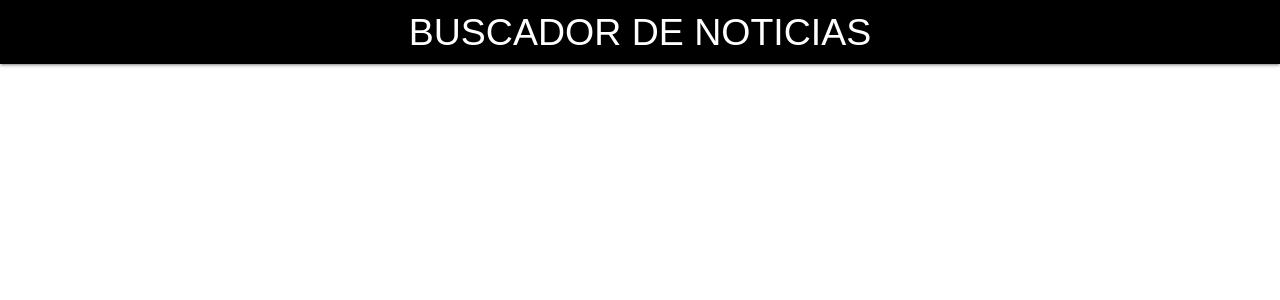
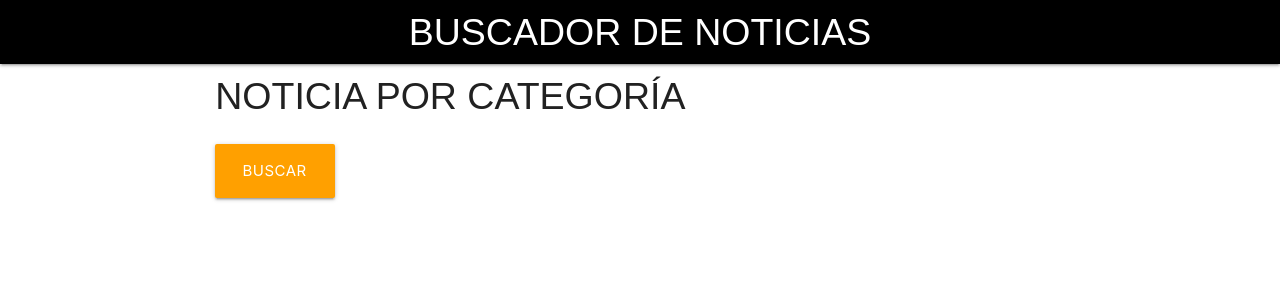
Before and after one commit to jcarlosj/React-Project-ColombiaNews-U-JPdTV, a React (Create React App) app: page / in a window 1280 px wide. Shown: the top 300 px of the page. Built offline with nearby package versions, Linux system fonts and the light colour scheme; a web font is replaced by a local one.

Commit message:
[+] Component > SearchForm: Implements

```diff
--- a/src/App.js
+++ b/src/App.js
@@ -1,11 +1,15 @@
 import React, { Fragment } from 'react';
-
-import Header from './components/Header';           // Component
+/** Components */
+import Header from './components/Header';
+import SearchForm from './components/SearchForm';
 
 function App() {
   return (
     <Fragment>
         <Header title="Buscador de noticias" />
+        <div className="container">
+            <SearchForm />
+        </div>
     </Fragment>
   );
 
--- /dev/null
+++ b/src/components/SearchForm.js
@@ -0,0 +1,21 @@
+import React from 'react';
+
+const SearchForm = () => {
+    return (
+        <div className="row">
+            <div className="col s12 m8 offset">
+                <form>
+                    <h2>Noticia por categoría</h2>
+                    <div className="input-field col s12">
+                        <button
+                            type="button"
+                            className="btn-large amber darken-2"
+                        >Buscar</button>
+                    </div>
+                </form>
+            </div>
+        </div>
+    );
+}
+
+export default SearchForm;
--- a/src/index.css
+++ b/src/index.css
@@ -12,7 +12,7 @@ code {
     monospace;
 }
 
-h1 {
+h1, h2 {
   font-family: 'News Cycle', sans-serif;
   font-size: 2.5rem;
   margin: .8rem;
```
